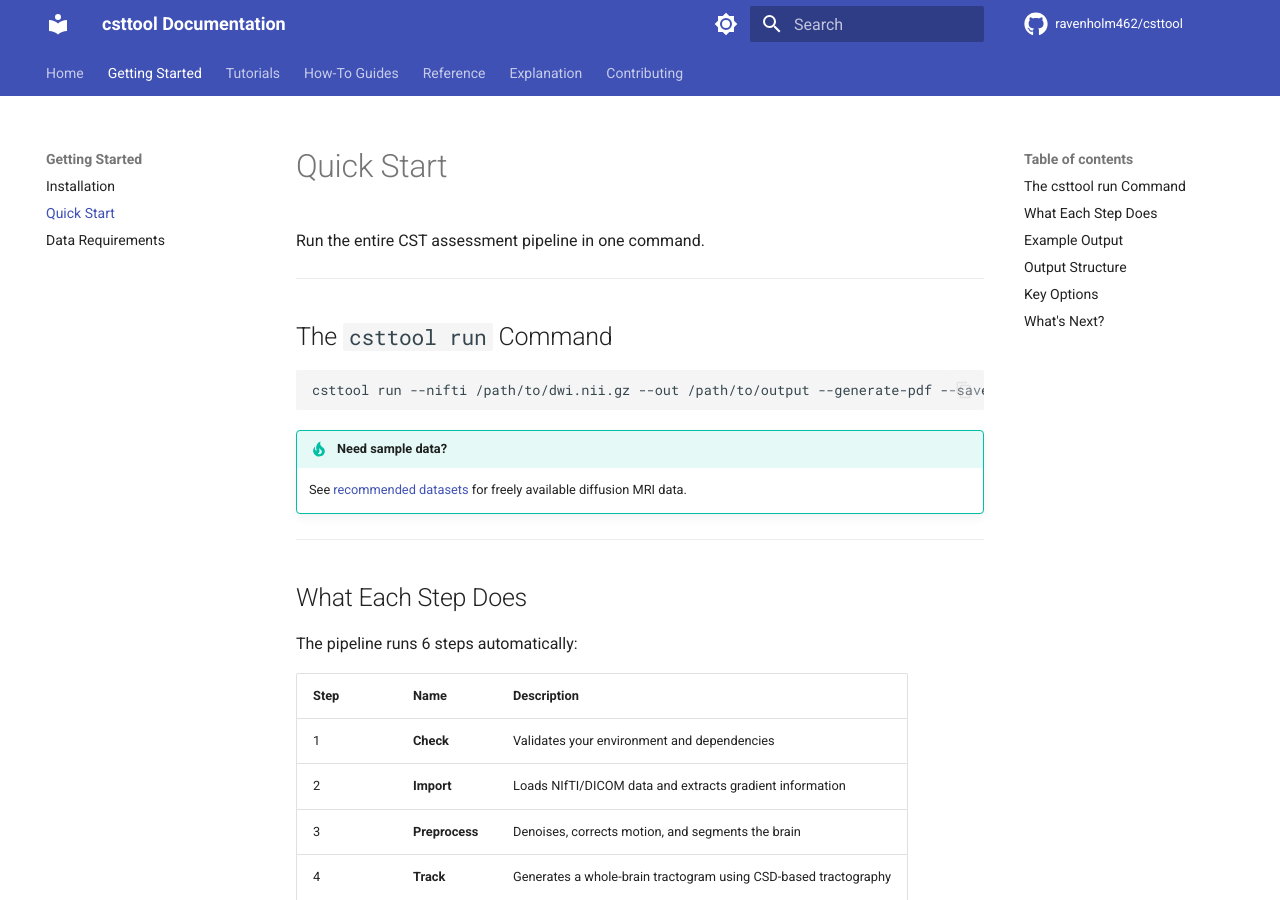
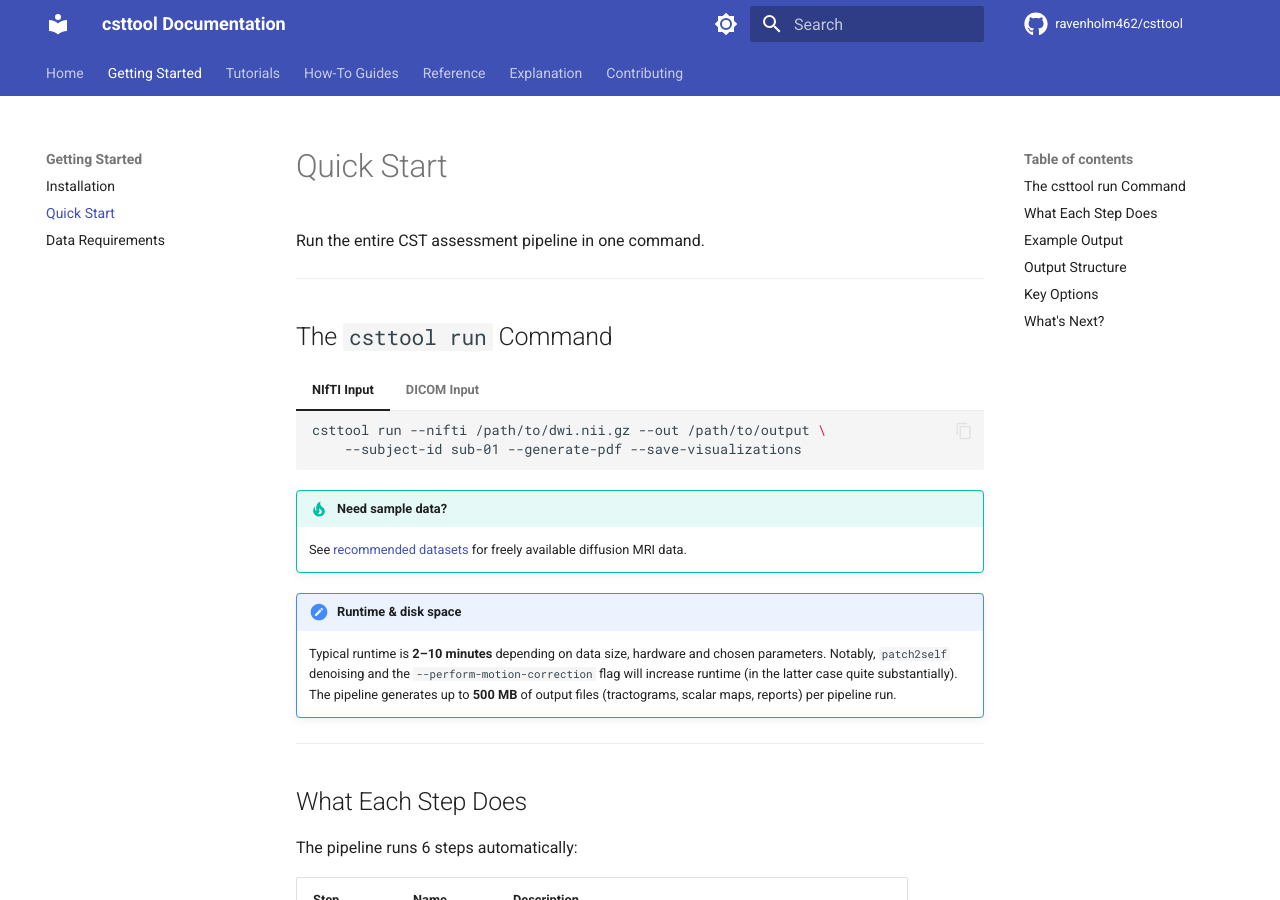
Before and after one commit to ravenholm462/csttool, an MkDocs documentation site: the page built from docs/getting-started/quickstart.md, in a window 1280 px wide and 900 px high. Built offline with MkDocs 1.6.1 and Material for MkDocs 9.7.7, drawn with Linux system fonts in a browser that asks for light colours; comment, search, counter and statistics services are not loaded.

Commit message:
update quickstart

````diff
--- a/docs/getting-started/quickstart.md
+++ b/docs/getting-started/quickstart.md
@@ -6,12 +6,25 @@ Run the entire CST assessment pipeline in one command.
 
 ## The `csttool run` Command
 
-```bash
-csttool run --nifti /path/to/dwi.nii.gz --out /path/to/output --generate-pdf --save-visualizations
-```
+=== "NIfTI Input"
+
+    ```bash
+    csttool run --nifti /path/to/dwi.nii.gz --out /path/to/output \
+        --subject-id sub-01 --generate-pdf --save-visualizations
+    ```
+
+=== "DICOM Input"
+
+    ```bash
+    csttool run --dicom /path/to/study/ --out /path/to/output \
+        --subject-id sub-01 --generate-pdf --save-visualizations
+    ```
 
 !!! tip "Need sample data?"
     See [recommended datasets](data-requirements.md#recommended-datasets) for freely available diffusion MRI data.
+
+!!! note "Runtime & disk space"
+    Typical runtime is **2–10 minutes** depending on data size, hardware and chosen parameters. Notably, `patch2self` denoising and the `--perform-motion-correction` flag will increase runtime (in the latter case quite substantially). The pipeline generates up to **500 MB** of output files (tractograms, scalar maps, reports) per pipeline run.
 
 ---
 
````
